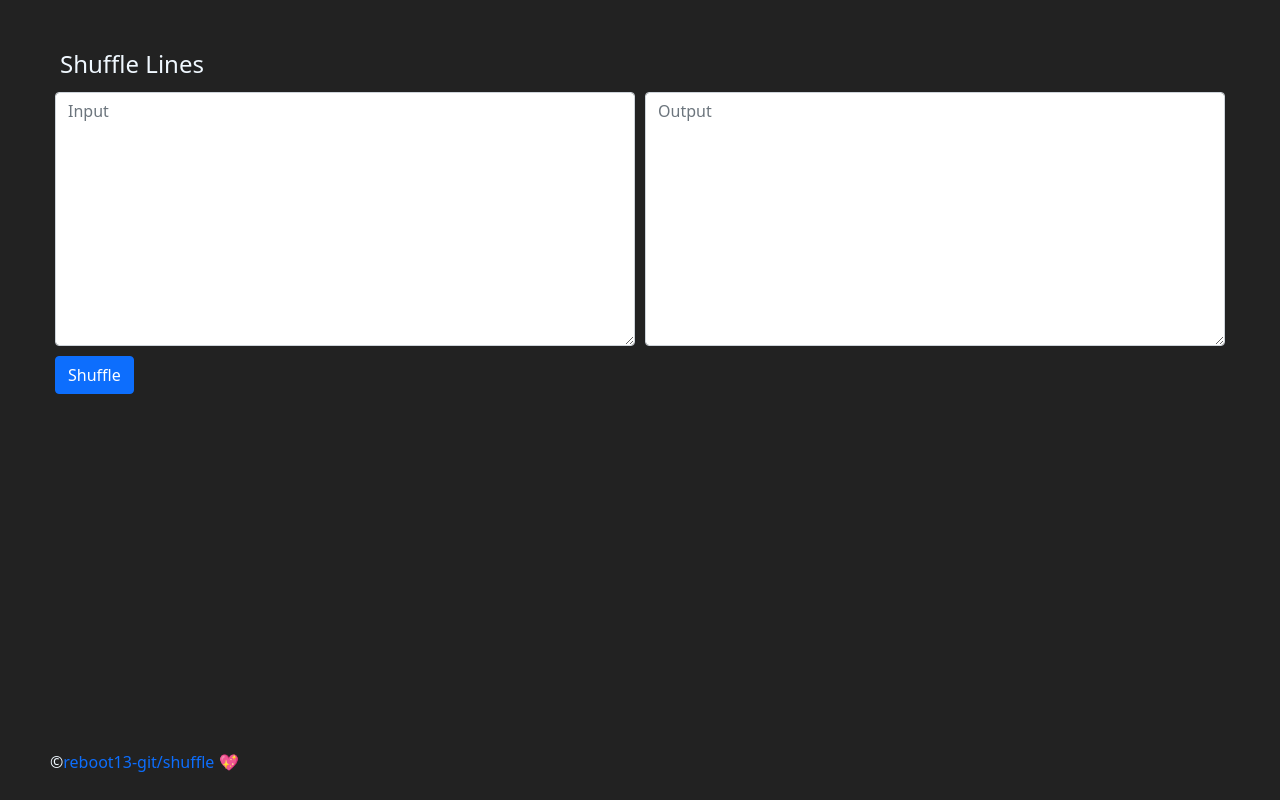
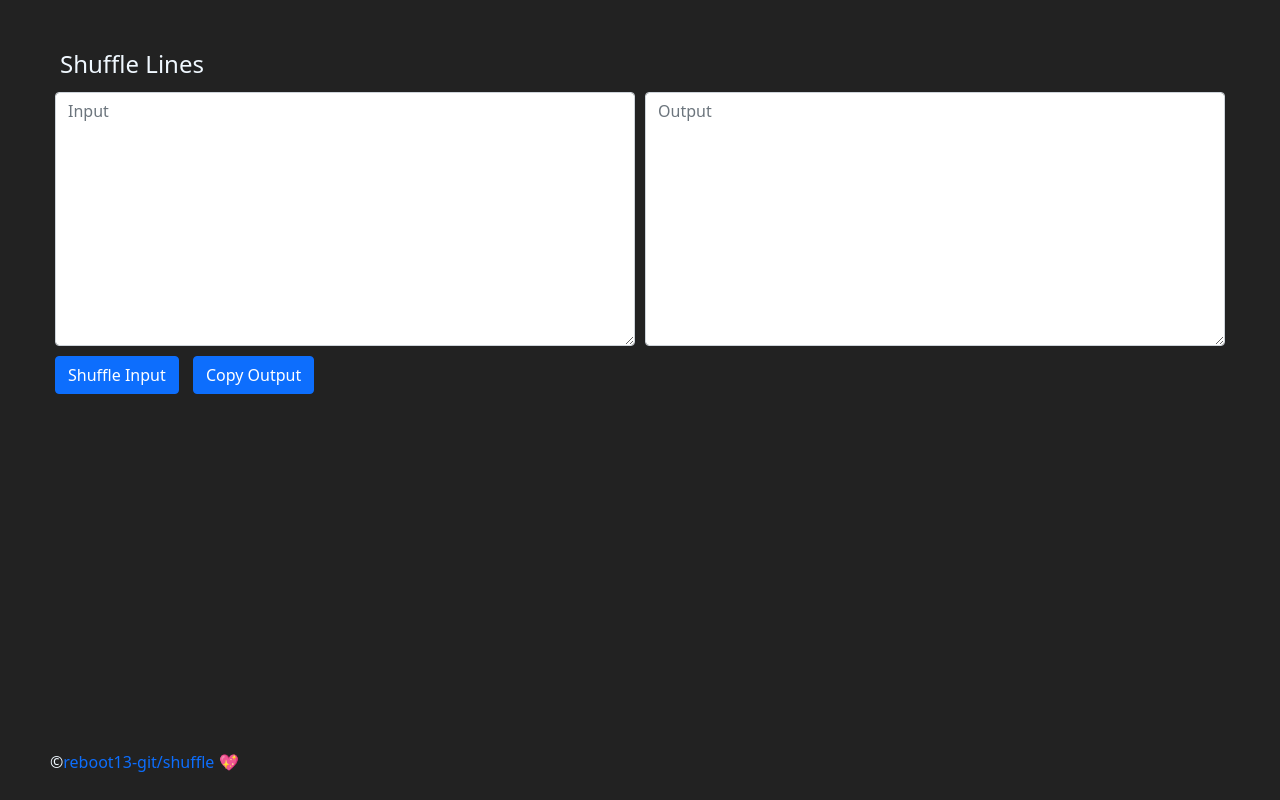
Before and after one commit to krutikkkkkkkkk/shuffle, a plain HTML site: page index.html in a window 1280 px wide. Drawn offline with nearby package versions, Linux system fonts and the light colour scheme.

Commit message:
Added copy output button

```diff
--- a/app.js
+++ b/app.js
@@ -19,5 +19,13 @@ function mixUp() {
 shuffled.forEach(function(currentNumber) {
     output.innerHTML += currentNumber + "\n";
 })
+alert("Shuffling Successful")
+}
+
+function copy() {
+  var copyText = document.getElementById("output");
+  copyText.select();
+  document.execCommand("copy");
+  alert("Copied the text: " + copyText.value);
 }
 ///Stack Overflow
--- a/index.html
+++ b/index.html
@@ -11,7 +11,8 @@
 	<textarea id="input" class="form-control" id="exampleFormControlTextarea1" rows="10" placeholder="Input"></textarea> <br>
 	<textarea id="output" class="form-control" id="exampleFormControlTextarea1" rows="10"  placeholder="Output"></textarea>
 </div>
-<button class="btn btn-primary" onclick="mixUp()">Shuffle</button>
+<button class="btn btn-primary" onclick="mixUp()">Shuffle Input</button>
+<button class="btn btn-primary" onclick="copy()">Copy Output</button>
 
 <footer  class="fixed-bottom">
 	<p style="color: aliceblue;">&copy;<a href="https://github.com/reboot13-git/shuffle">reboot13-git/shuffle</a> 💖</p>
```
